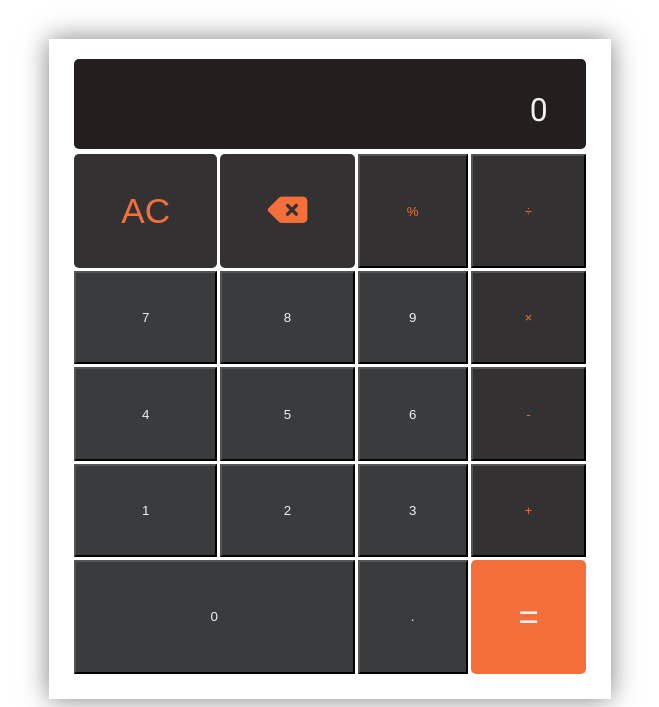
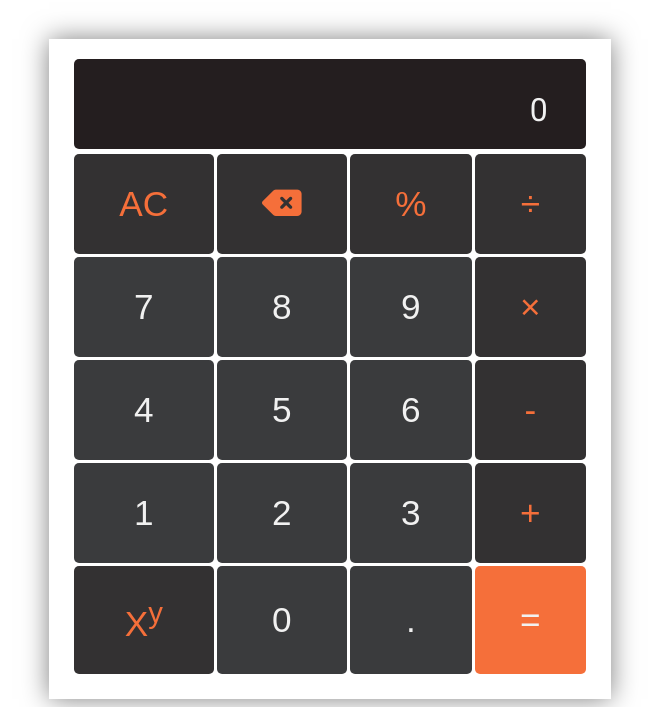
Before and after one commit to TaiwoJazz/calculator, a plain HTML site: page index.html in a window 1280 px wide. Shown: the part 93-800 px from the top of the page, without its empty margins (310-969 px from the left). Drawn offline with Linux system fonts and the light colour scheme.

Commit message:
add raise to power

```diff
--- a/app.js
+++ b/app.js
@@ -91,6 +91,9 @@ function equalto() {
   } else if (operator == "÷") {
     let ans = num1 / num2;
     getAns(ans);
+  } else if (operator == "^") {
+    let ans = num1 ** num2;
+    getAns(ans);
   } else {
     display.textContent = "Error";
     numbers = [];
--- a/index.html
+++ b/index.html
@@ -17,22 +17,23 @@
       <div class="calculator__keys">
         <button class="btn clear">AC</button>
         <button class="btn delete"><i class="fa-solid fa-delete-left"></i></button>
-        <button class="bt val operator percentage" value="%">%</button>
-        <button class="bt val operator plus" value="+">+</button>
-        <button class="bt val operator minus" value="-">-</button>
-        <button class="bt val operator times" value="*">&times;</button>
-        <button class="bt val operator divide" value="÷">÷</button>
-        <button class="bt val digit one" value="1">1</button>
-        <button class="bt val digit two" value="2">2</button>
-        <button class="bt val digit three" value="3">3</button>
-        <button class="bt val digit four" value="4">4</button>
-        <button class="bt val digit five" value="5">5</button>
-        <button class="bt val digit six" value="6">6</button>
-        <button class="bt val digit seven" value="7">7</button>
-        <button class="bt val digit eight" value="8">8</button>
-        <button class="bt val digit nine" value="9">9</button>
-        <button class="bt val digit zero" value="0">0</button>
-        <button class="bt val digit decimal" value=".">.</button>
+        <button class="btn val operator percentage" value="%">%</button>
+        <button class="btn val operator plus" value="+">+</button>
+        <button class="btn val operator minus" value="-">-</button>
+        <button class="btn val operator times" value="*">&times;</button>
+        <button class="btn val operator divide" value="÷">÷</button>
+        <button class="btn val digit one" value="1">1</button>
+        <button class="btn val digit two" value="2">2</button>
+        <button class="btn val digit three" value="3">3</button>
+        <button class="btn val digit four" value="4">4</button>
+        <button class="btn val digit five" value="5">5</button>
+        <button class="btn val digit six" value="6">6</button>
+        <button class="btn val digit seven" value="7">7</button>
+        <button class="btn val digit eight" value="8">8</button>
+        <button class="btn val digit nine" value="9">9</button>
+        <button class="btn val digit zero" value="0">0</button>
+        <button class="btn val operator power" value="^">X<sup>y</sup></button>
+        <button class="btn val digit decimal" value=".">.</button>
         <button class="btn equal">=</button>
       </div>
     </div>
--- a/styles.css
+++ b/styles.css
@@ -67,7 +67,7 @@ h1 {
   "seven eight nine times"
   "four five six minus"
   "one two three plus"
-  "zero zero decimal equal";
+  "power zero decimal equal";
 }
 
 .clear {
@@ -90,6 +90,9 @@ h1 {
 }
 .divide {
   grid-area: divide;
+}
+.power {
+  grid-area: power;
 }
 .one {
   grid-area: one;
@@ -175,7 +178,8 @@ h1 {
 .divide,
 .times,
 .minus,
-.plus {
+.plus,
+.power {
   color: var(--operator-color);
   background-color: var(--hover);
 }
@@ -186,7 +190,8 @@ h1 {
 .divide:hover,
 .times:hover,
 .minus:hover,
-.plus:hover {
+.plus:hover,
+.power:hover {
   background-color: var(--active);
 }
 
```
